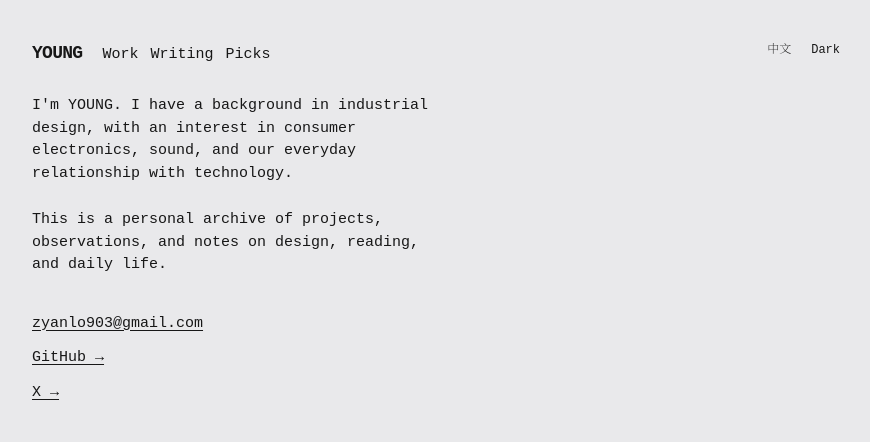
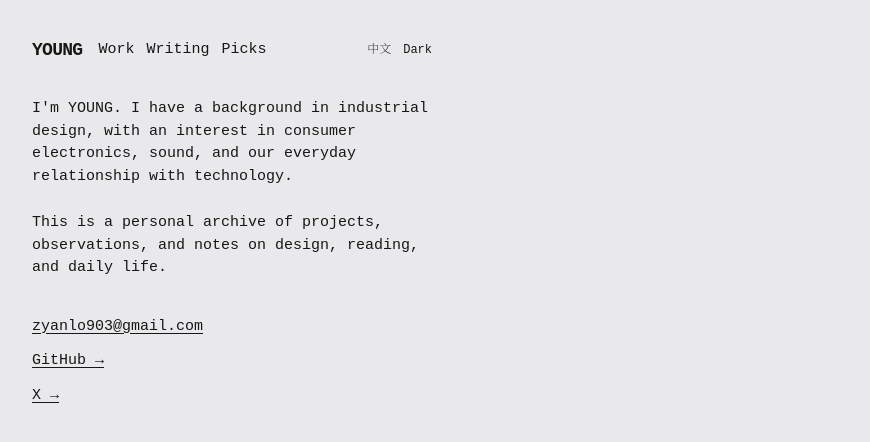
Before and after one commit to ZiyanLo/personal-site, a plain HTML site: page index.html in a window 1280 px wide. Shown: the whole page, without its empty margins (408-1278 px from the left). Drawn offline with Linux system fonts and the light colour scheme.

Commit message:
Align navigation and settings in one row and pin expanded entry titles

```diff
--- a/index.html
+++ b/index.html
@@ -13,7 +13,7 @@
 <script>try{if(localStorage.getItem('zyan-theme')==='dark')document.documentElement.dataset.theme='dark'}catch(_){}</script>
 <style>
 html,body{touch-action:pan-y pinch-zoom}
-html{scroll-padding-top:96px}
+html{scroll-padding-top:calc(var(--masthead-height,84px) + 16px)}
 @font-face{font-family:"ZYAN Ming Light";src:local("MingLiU"),local("細明體"),local("PMingLiU"),url("assets/fonts/ming-light-v3.woff") format("woff");font-style:normal;font-weight:400;font-display:swap;unicode-range:U+2E80-303F,U+31C0-31EF,U+3400-4DBF,U+4E00-9FFF,U+F900-FAFF,U+FF00-FFEF,U+20000-2FA1F}
 :root{color-scheme:light;--paper:#e9e9eb;--ink:#171717}
 :root[data-theme="dark"]{color-scheme:dark;--paper:#171717;--ink:#e9e9eb}
@@ -23,9 +23,9 @@ body{margin:0;background:var(--paper);color:var(--ink);font:400 15px/1.5 "ZYAN M
 a,button,summary{color:inherit;-webkit-tap-highlight-color:transparent}
 a{text-decoration:none}
 button{font:inherit;letter-spacing:inherit;border:0;border-radius:0;padding:0;background:none;cursor:pointer}
-.masthead{position:sticky;top:0;z-index:2;background:var(--paper);display:flex;align-items:baseline;flex-wrap:wrap;column-gap:20px;row-gap:12px;padding:40px 0 14px}
+.masthead{position:sticky;top:0;z-index:2;background:var(--paper);display:flex;align-items:center;flex-wrap:nowrap;gap:16px;padding:28px 0 12px;min-height:84px}
 .brand{white-space:nowrap;font-size:18px;font-weight:700;letter-spacing:-.04em}
-.sections{display:flex;flex-wrap:wrap;gap:12px}
+.sections{display:flex;flex-wrap:nowrap;gap:12px;white-space:nowrap}
 .masthead a{position:relative;display:inline-block}
 .masthead a::after{position:absolute;content:"";inset:-10px -3px}
 .sections a[aria-current="page"],.sections a:hover,.sections a:focus-visible{text-decoration:underline;text-underline-offset:5px;text-decoration-thickness:1px}
@@ -33,6 +33,7 @@ button{font:inherit;letter-spacing:inherit;border:0;border-radius:0;padding:0;ba
 details{margin:0}
 .edition:has(> details[open]) > details:not([open]){opacity:.55}
 summary{padding:14px 0;list-style:none;cursor:pointer;overflow-wrap:anywhere}
+.edition > details[open] > summary{position:sticky;top:var(--masthead-height,84px);z-index:1;background:var(--paper)}
 summary::-webkit-details-marker{display:none}
 summary::marker{content:""}
 .body{padding:18px 0 14px;overflow-wrap:anywhere}
@@ -49,13 +50,13 @@ summary::marker{content:""}
 .contacts{list-style:none;margin:36px 0 0;padding:0}
 .contacts li{margin:0 0 12px}
 .contacts a{text-decoration:underline;text-underline-offset:3px;overflow-wrap:anywhere}
-.preferences{position:fixed;top:28px;right:32px;z-index:3;display:flex;gap:20px;align-items:center;background:var(--paper);font-size:12px}
+.preferences{margin-left:auto;display:flex;gap:12px;align-items:center;font-size:12px;white-space:nowrap;flex-shrink:0}
 .preferences button{min-height:44px}
 :is(a,button,summary):focus-visible{outline:1px solid currentColor;outline-offset:4px}
 [hidden]{display:none!important}
-@media(max-width:760px){.page{padding-top:68px}.masthead{top:68px;padding-top:16px}.preferences{top:0;right:0;left:0;justify-content:flex-end;min-height:68px;padding:12px 28px}html{scroll-padding-top:140px}}
-@media(max-width:350px){.page{padding-inline:28px}.masthead{column-gap:16px}}
-@media print{.preferences{display:none}.page{padding:0}}
+@media(max-width:520px){.page{padding-inline:20px}.masthead{gap:12px}.sections{gap:10px}}
+@media(max-width:360px){.page{padding-inline:16px}.masthead{gap:10px}.brand{font-size:16px}.sections{gap:8px;font-size:12px}.preferences{gap:10px;font-size:11px}}
+@media print{.preferences{display:none}.page{padding:0}.masthead,.edition > details[open] > summary{position:static}}
 </style>
 <noscript><style>.edition[hidden]{display:block!important}</style></noscript>
 </head>
@@ -68,6 +69,7 @@ summary::marker{content:""}
 <a href="#writing" data-section="writing" data-i18n="writing">Writing</a>
 <a href="#picks" data-section="picks" data-i18n="picks">Picks</a>
 </nav>
+<nav class="preferences" aria-label="Display settings" hidden><button id="language" type="button" lang="zh-Hant">中文</button><button id="theme" type="button">Dark</button></nav>
 </header>
 <main aria-label="YOUNG">
 <section class="edition" id="home" aria-label="Home">
@@ -101,7 +103,6 @@ summary::marker{content:""}
 </section>
 </main>
 </div>
-<nav class="preferences" aria-label="Display settings" hidden><button id="language" type="button" lang="zh-Hant">中文</button><button id="theme" type="button">Dark</button></nav>
 <script type="module">
 import { installSwipeNavigation } from "./assets/swipe-navigation.mjs";
 (()=>{
@@ -158,6 +159,10 @@ languageButton.addEventListener('click',()=>{language=language==='zh'?'en':'zh';
 themeButton.addEventListener('click',()=>{root.dataset.theme=root.dataset.theme==='dark'?'light':'dark';remember('zyan-theme',root.dataset.theme);updateThemeButton()});
 window.addEventListener('hashchange',()=>route(true));
 route();translate();settings.hidden=false;
+const masthead=document.querySelector(".masthead");
+const syncMastheadHeight=()=>root.style.setProperty("--masthead-height",masthead.getBoundingClientRect().height+"px");
+new ResizeObserver(syncMastheadHeight).observe(masthead);
+syncMastheadHeight();
 installSwipeNavigation({surface:document,getCurrentPage:()=>activeSection.id,navigate:page=>{location.hash=page;},getSelection:()=>window.getSelection()?.toString()||"",getViewportWidth:()=>window.innerWidth});
 })();
 </script>
```
